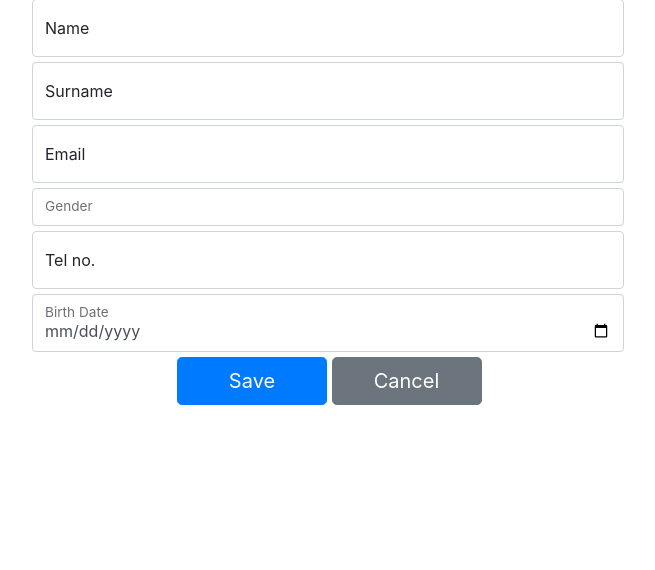
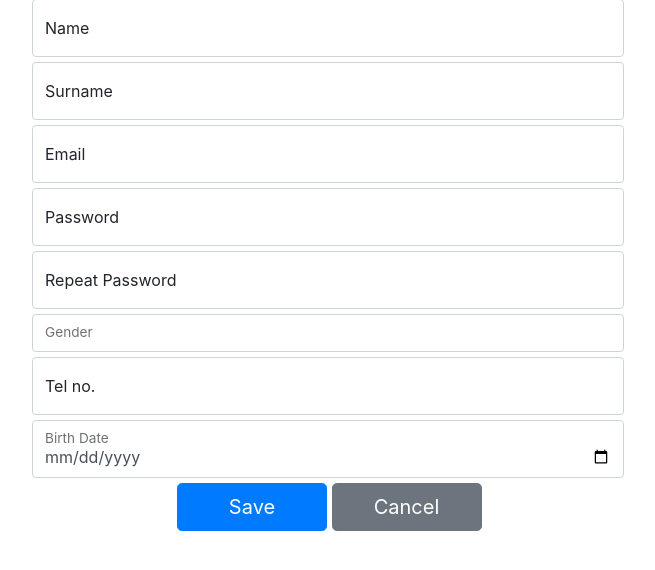
Before and after one commit to umutyildiz1/DjangoApp, a Django app: page /updateProfile/ in a window 1280 px wide. Shown: the part 143-713 px from the top of the page, without its empty margins (312-967 px from the left). Run offline with Django 3.2, Linux system fonts and the light colour scheme; some libraries are stand-ins or nearby versions.

Commit message:
Update updateProfile.html

```diff
--- a/tamircim/templates/updateProfile.html
+++ b/tamircim/templates/updateProfile.html
@@ -29,6 +29,14 @@
         </div>
         <!--Password-->
         <div class="form-floating" style="margin: 5px;">
+          <input type="password" class="form-control" id="pwd" placeholder="Password">
+          <label for="password">Password</label>
+        </div>
+        <div class="form-floating" style="margin: 5px;">
+          <input type="password2" class="form-control" id="pwd2" placeholder="Repeat your password">
+          <label for="password2">Repeat Password</label>
+        </div>
+        <div class="form-floating" style="margin: 5px;">
           <select id="gender" class="form-control">
             <option value="Male">Male</option>
             <option value="Female">Female</option>
```
